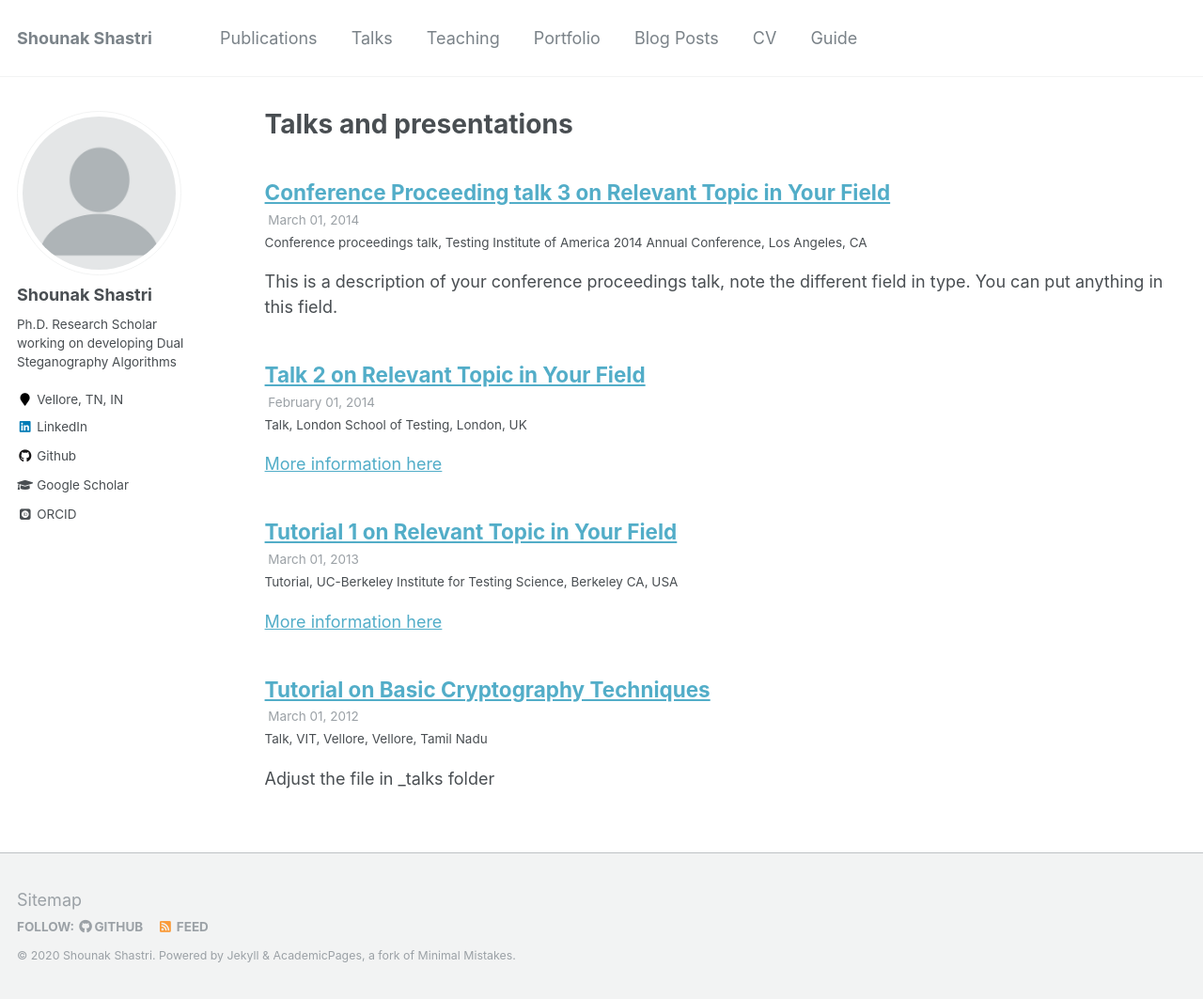
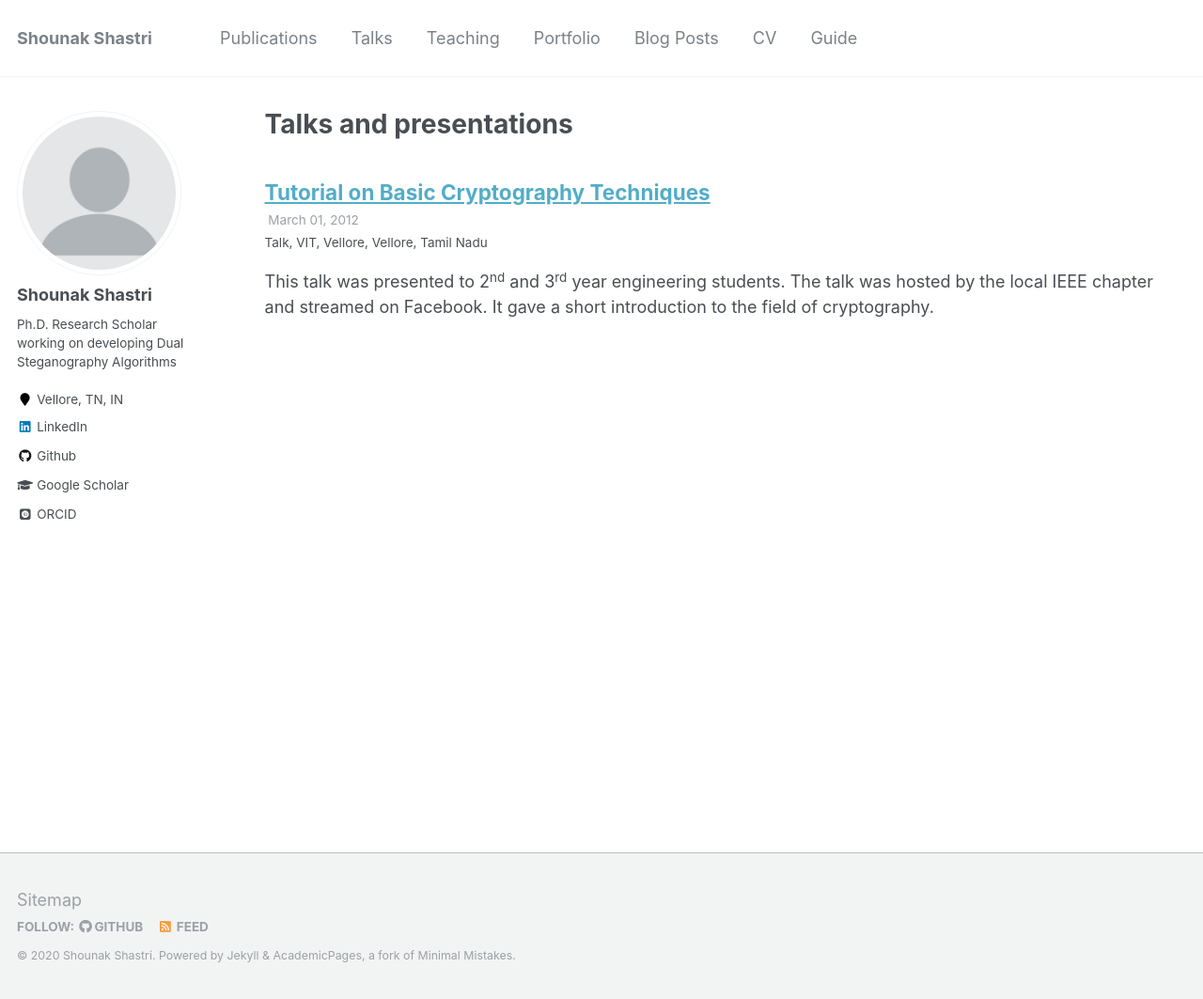
Before and after one commit to shounakshastri/shounakshastri.github.io, a Jekyll site: the page built from _pages/talks.html, in a window 1280 px wide and 1063 px high. Shown: the whole window at 94% size. Built offline with Jekyll 4.4.1, drawn with Linux system fonts in a browser that asks for light colours; some web fonts are replaced.

Commit message:
Deleted the unnecessaty files in Talks page

```diff
--- a/_talks/2013-03-01-tutorial-1.md
+++ /dev/null
@@ -1,13 +0,0 @@
----
-title: "Tutorial 1 on Relevant Topic in Your Field"
-collection: talks
-type: "Tutorial"
-permalink: /talks/2013-03-01-tutorial-1
-venue: "UC-Berkeley Institute for Testing Science"
-date: 2013-03-01
-location: "Berkeley CA, USA"
----
-
-[More information here](http://exampleurl.com)
-
-This is a description of your tutorial, note the different field in type. This is a markdown files that can be all markdown-ified like any other post. Yay markdown!
--- a/_talks/2014-02-01-talk-2.md
+++ /dev/null
@@ -1,13 +0,0 @@
----
-title: "Talk 2 on Relevant Topic in Your Field"
-collection: talks
-type: "Talk"
-permalink: /talks/2014-02-01-talk-2
-venue: "London School of Testing"
-date: 2014-02-01
-location: "London, UK"
----
-
-[More information here](http://example2.com)
-
-This is a description of your talk, which is a markdown files that can be all markdown-ified like any other post. Yay markdown!
--- a/_talks/2014-03-01-talk-3.md
+++ /dev/null
@@ -1,11 +0,0 @@
----
-title: "Conference Proceeding talk 3 on Relevant Topic in Your Field"
-collection: talks
-type: "Conference proceedings talk"
-permalink: /talks/2014-03-01-talk-3
-venue: "Testing Institute of America 2014 Annual Conference"
-date: 2014-03-01
-location: "Los Angeles, CA"
----
-
-This is a description of your conference proceedings talk, note the different field in type. You can put anything in this field.
--- a/_talks/Cryptography Tutorial.md
+++ b/_talks/Cryptography Tutorial.md
@@ -8,4 +8,4 @@ date: 2012-03-01
 location: "Vellore, Tamil Nadu"
 ---
 
-Adjust the file in _talks folder
+This talk was presented to 2<sup>nd</sup> and 3<sup>rd</sup> year engineering students. The talk was hosted by the local IEEE chapter and streamed on Facebook. It gave a short introduction to the field of cryptography.
```
Also changed, not shown: _pages/about.md (+5 -0 lines).
